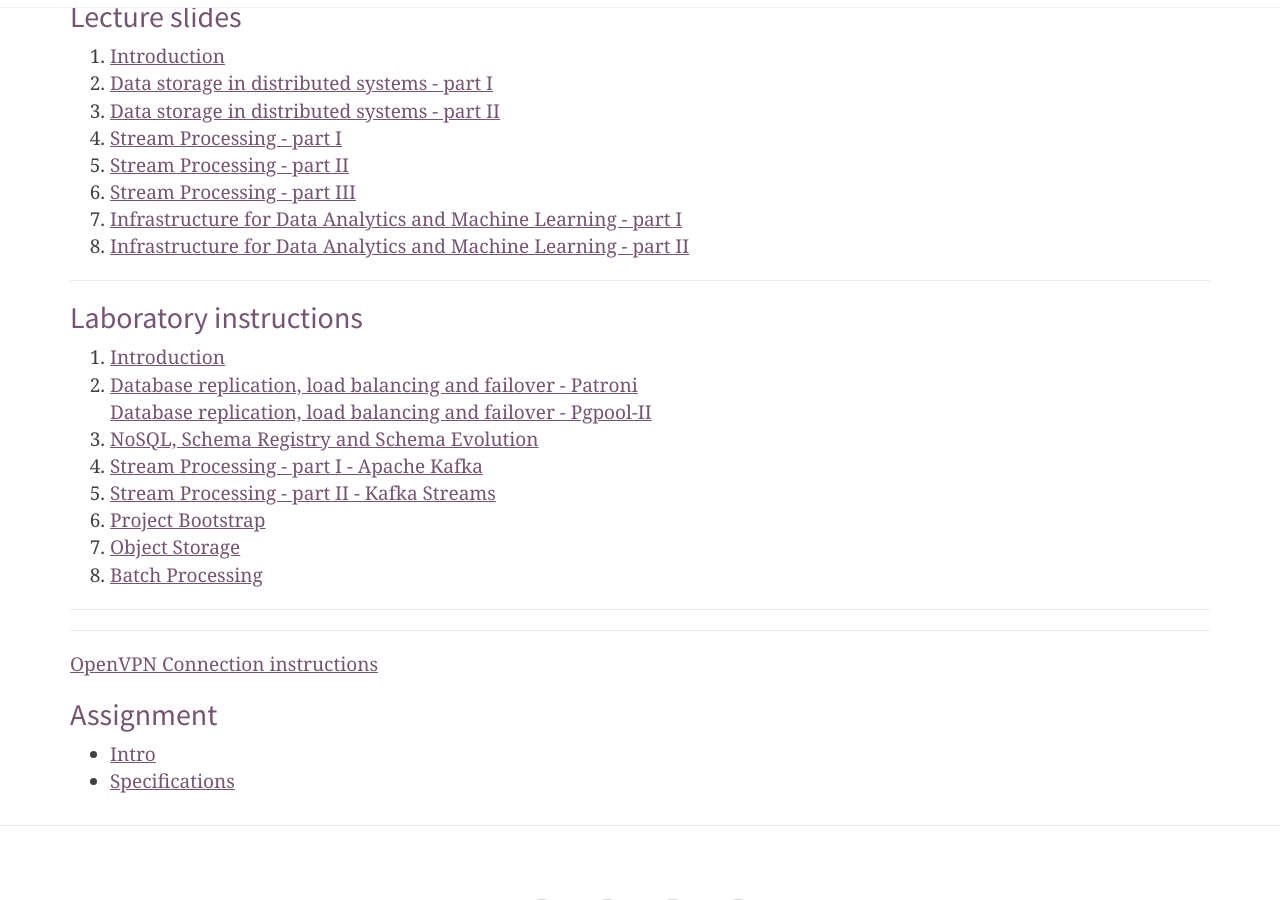
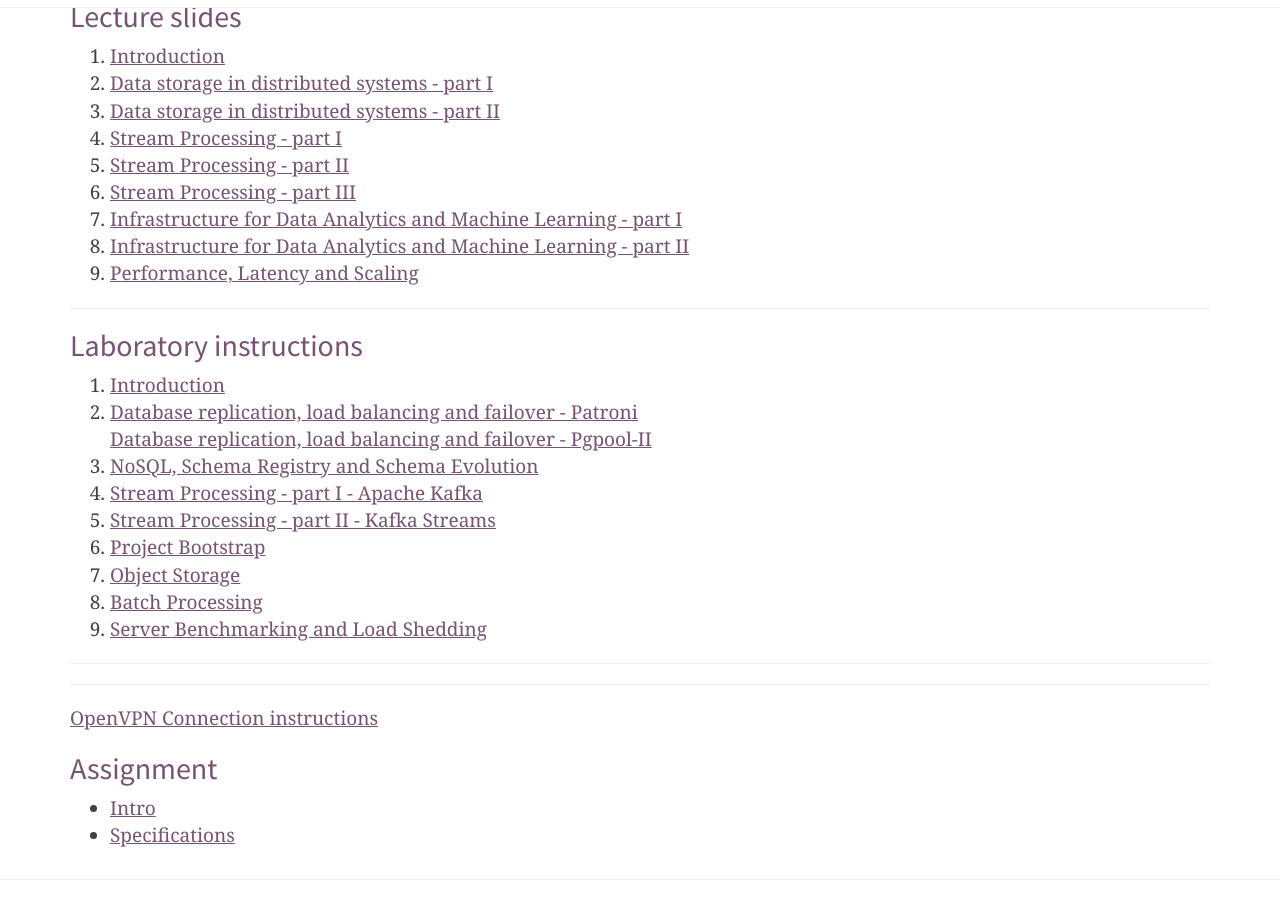
Before and after one commit to RTBHOUSE/mimuw-blog2022Z, a Jekyll site: the page built from index.html, in a window 1280 px wide and 900 px high, scrolled down 989 px. Built offline with Jekyll 4.4.1, drawn with Linux system fonts in a browser that asks for light colours; nearby versions of some CDN libraries; the list of posts is cut into pages by our own code.

Commit message:
Performance, latency and scaling

```diff
--- a/index.html
+++ b/index.html
@@ -52,6 +52,9 @@
 		<li>
 			<a href="/slides/8.pdf">Infrastructure for Data Analytics and Machine Learning - part II</a>
 		</li>
+		<li>
+			<a href="/slides/9.pdf">Performance, Latency and Scaling</a>
+		</li>
 
 	</ol>
 </div>
@@ -88,6 +91,9 @@
 		</li>
 		<li>
 			<a href="https://github.com/RTBHOUSE/mimuw-lab2022Z/tree/main/lab08">Batch Processing</a>
+		</li>
+		<li>
+			<a href="https://github.com/RTBHOUSE/mimuw-lab2022Z/tree/main/lab09">Server Benchmarking and Load Shedding</a>
 		</li>
 
 
```
Also changed, not shown: 1 other file.
